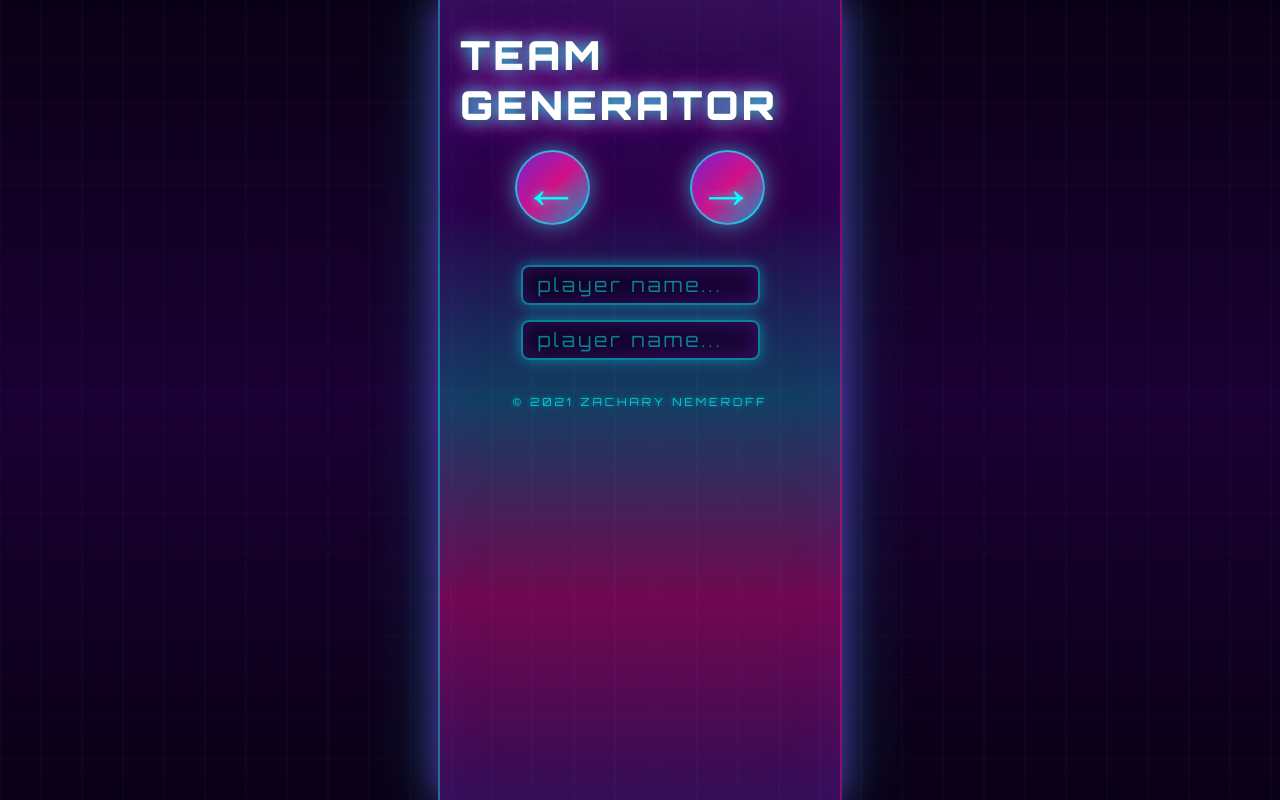
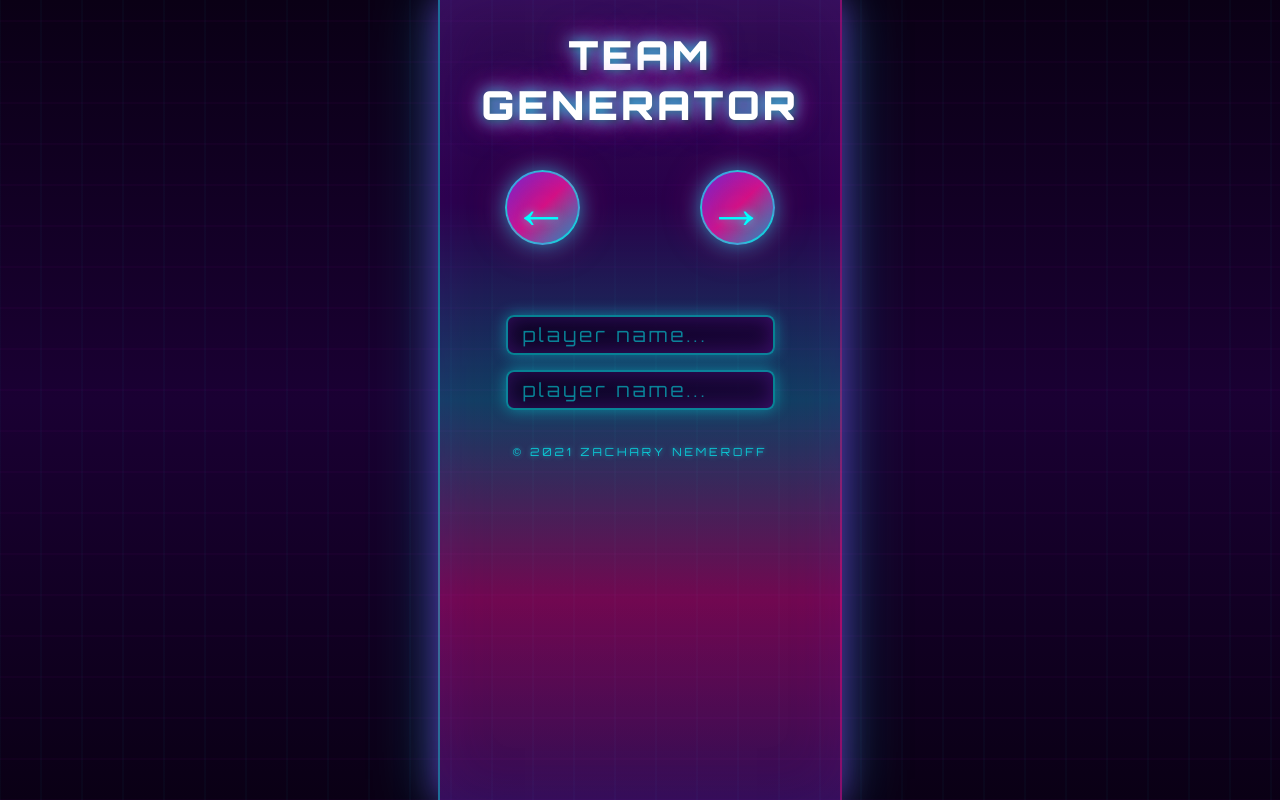
Before and after one commit to ZaneMeroff/team_gen, a Vue app: page /enterNames in a window 1280 px wide. Built offline with nearby package versions, Linux system fonts and the light colour scheme.

Commit message:
refactor(App.vue,NameInput.vue,NumPickerIndex.vue,EnterNames.vue,SelectTeamPlayerNum.vue): UI tweaks

```diff
--- a/src/App.vue
+++ b/src/App.vue
@@ -65,9 +65,10 @@
   }
 
   .app-title {
-    margin: 30px 20px 20px 20px;
+    margin: 30px 20px 40px 20px;
     font-size: 2.5rem;
     font-weight: 900;
+    text-align: center;
     text-transform: uppercase;
     color: #fff;
     text-shadow:
@@ -106,7 +107,7 @@
   .nav-btn-container {
     display: flex;
     justify-content: space-between;
-    width: 250px;
+    width: 270px;
   }
 
   .err-msg {
@@ -115,9 +116,9 @@
     display: flex;
     align-items: center;
     justify-content: center;
-    margin: 5px 0px;
+    margin: 20px 0px;
     text-align: center;
-    font-size: .8rem;
+    font-size: .6rem;
     color: #FF1493;
     text-shadow:
       0 0 5px rgba(255, 20, 147, 0.8),
--- a/src/components/NameInput.vue
+++ b/src/components/NameInput.vue
@@ -59,7 +59,7 @@
     height: 36px;
     margin: 0px auto 15px auto;
     padding-left: 15px;
-    width: 220px;
+    width: 250px;
     color: #00FFFF;
     font-weight: 700;
     transition: all 0.3s ease;
--- a/src/components/NumPicker/NumPickerIndex.vue
+++ b/src/components/NumPicker/NumPickerIndex.vue
@@ -74,9 +74,10 @@
       0 0 40px rgba(255, 20, 147, 0.2),
       inset 0 0 30px rgba(138, 43, 226, 0.3);
     display: flex;
+    justify-content: space-between;
     height: 150px;
     margin: 20px;
-    width: 150px;
+    width: 200px;
     border-radius: 10px;
     position: relative;
     overflow: hidden;
--- a/src/views/EnterNames.vue
+++ b/src/views/EnterNames.vue
@@ -12,7 +12,7 @@
     </div>
 
     <div class="err-msg">
-      <p v-if="showErr">please enter a name for every player</p>
+      <p v-if="showErr">enter a name for every player</p>
     </div>
 
     <div class="name-inputs-container">
@@ -77,6 +77,7 @@
   }
 
   .name-inputs-container {
+    margin-top: 20px;
     height: auto;
     width: auto;
   }
--- a/src/views/SelectTeamPlayerNum.vue
+++ b/src/views/SelectTeamPlayerNum.vue
@@ -8,12 +8,14 @@
       />
 
       <div id="right-arrow" @click="validateInputs">
-        <ArrowBtn :arrowDirection="'right'"/>
+        <ArrowBtn
+          :arrowDirection="'right'"
+        />
       </div>
     </div>
 
     <div class="err-msg">
-      <p v-if="showErr">you can't have more teams than players</p>
+      <p v-if="showErr">teams cannot be greater than players</p>
     </div>
 
     <div class="pickers-container">
```
